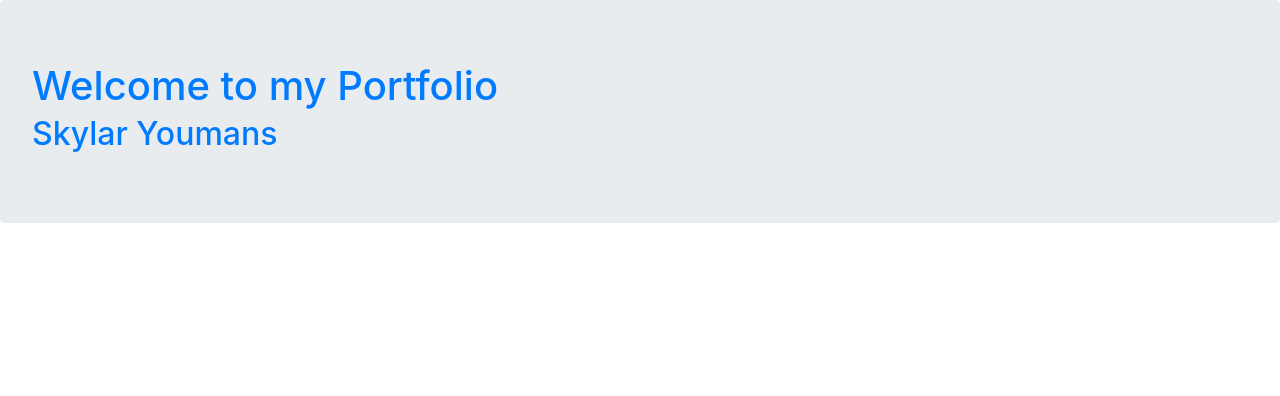
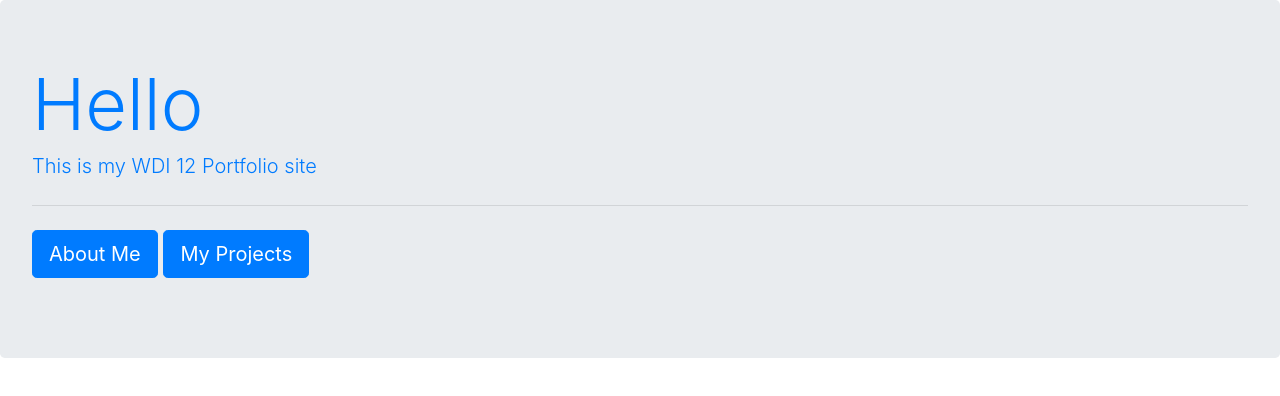
Before and after one commit to Skyoumans/myPortfolio, a plain HTML site: page index.html in a window 1280 px wide. Drawn offline with nearby package versions, Linux system fonts and the light colour scheme.

Commit message:
created landing page

```diff
--- a/index.html
+++ b/index.html
@@ -8,10 +8,21 @@
     <link rel="stylesheet" src="styles.css">
     <title>Skylar Youmans || Portfolio</title>
 </head>
+<div class="jumbotron">
+        <h1 class="display-3 text-primary">Hello</h1>
+        <p class="lead text-primary">This is my WDI 12 Portfolio site</p>
+        <hr class="my-4">
+        <p></p>
+        <p class="lead">
+          <a class="btn btn-primary btn-lg" href="aboutMe.html" role="button">About Me</a>
+          <a class="btn btn-primary btn-lg" href="myProjects.html" role="button">My Projects</a>
+        </p>
+      </div>
+</div>
 <body>
-    <header class="jumbotron">
-        <h1 class="text-primary">Welcome to my Portfolio</h1>
-        <h2 class="text-primary">Skylar Youmans</h2>
+
+
+
 
 
 </body>
```
Also changed, not shown: aboutMe.html (added), myProjects.html (added).
